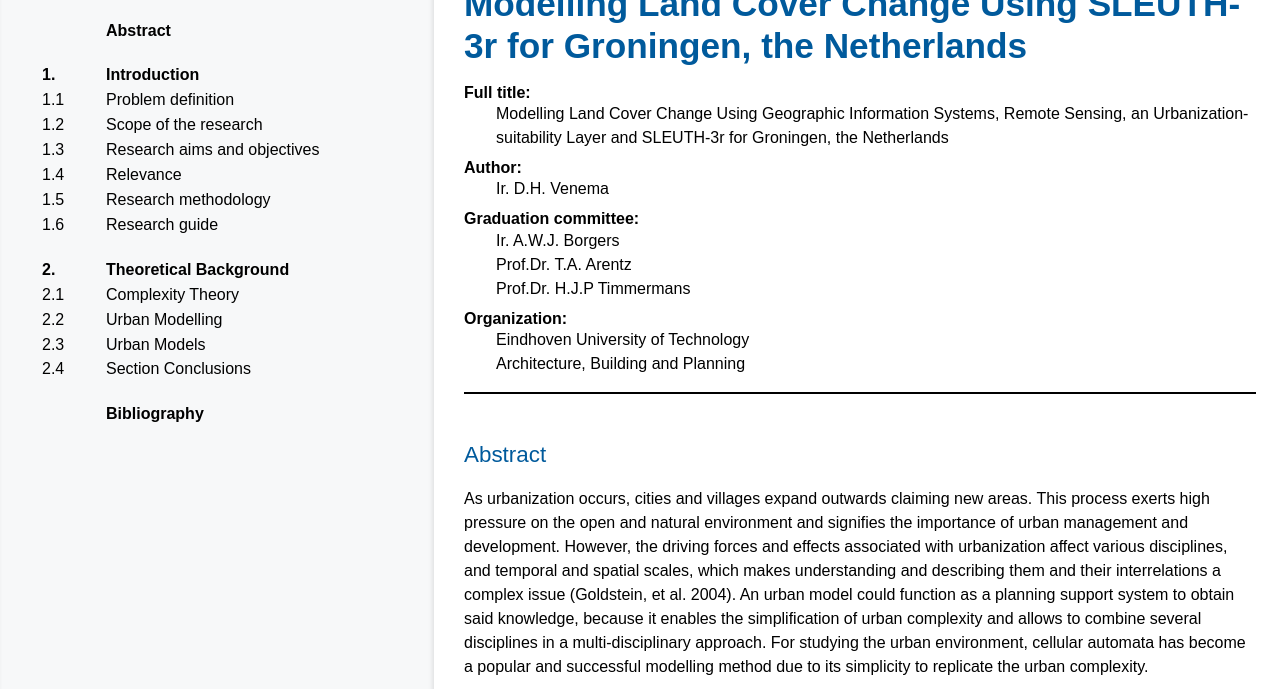
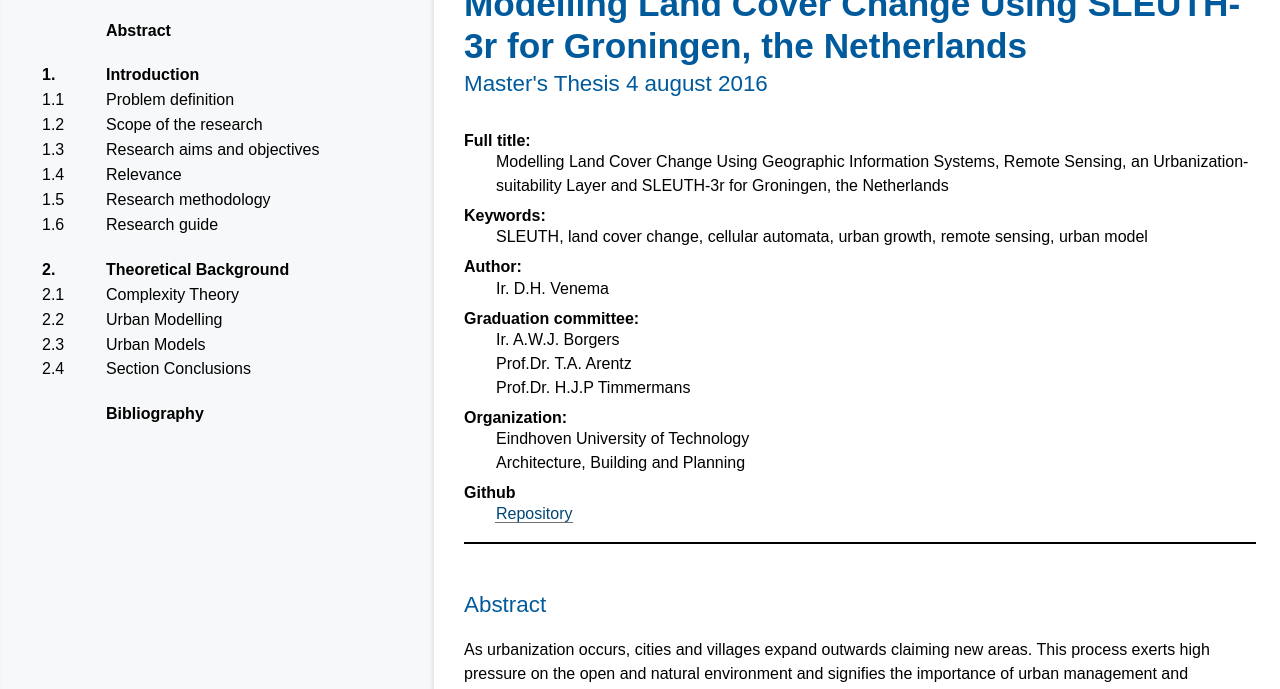
Before and after one commit to dhvenema/SLEUTH-Groningen, a plain HTML site: page index.html in a window 1280 px wide. Shown: the part 43-732 px from the top of the page. Drawn offline with Linux system fonts and the light colour scheme.

Commit message:
update index.html

```diff
--- a/index.html
+++ b/index.html
@@ -7,10 +7,17 @@
 <body>
   <div class="head" role="contentinfo">
     <h1 class="title p-name" id="title" property="dcterms:title">Modelling Land Cover Change Using SLEUTH-3r for Groningen, the Netherlands</h1>
+    <h2>Master's Thesis
+      <time property="dcterms:issued" class="dt-published" datetime="">
+        4 august 2016
+      </time>
+    </h2>
     <dl>
       <dt>Full title:</dt>
       <dd>Modelling Land Cover Change Using Geographic Information Systems, Remote Sensing, an Urbanization-suitability Layer
         and SLEUTH-3r for Groningen, the Netherlands</dd>
+      <dt>Keywords:</dt>
+      <dd>SLEUTH, land cover change, cellular automata, urban growth, remote sensing, urban model</dd>
       <dt>Author:</dt>
       <dd>Ir. D.H. Venema</dd>
       <dt>Graduation committee:</dt>
@@ -20,6 +27,8 @@
       <dt>Organization:</dt>
       <dd>Eindhoven University of Technology</dd>
       <dd>Architecture, Building and Planning</dd>
+      <dt>Github</dt>
+      <dd><a href="https://github.com/dhvenema/SLEUTH-Groningen">Repository</a></dd>
     </dl>
     <hr>
   </div>
```
